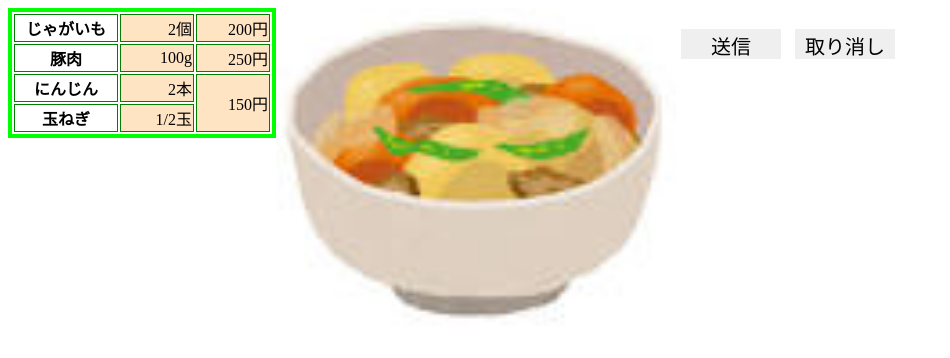
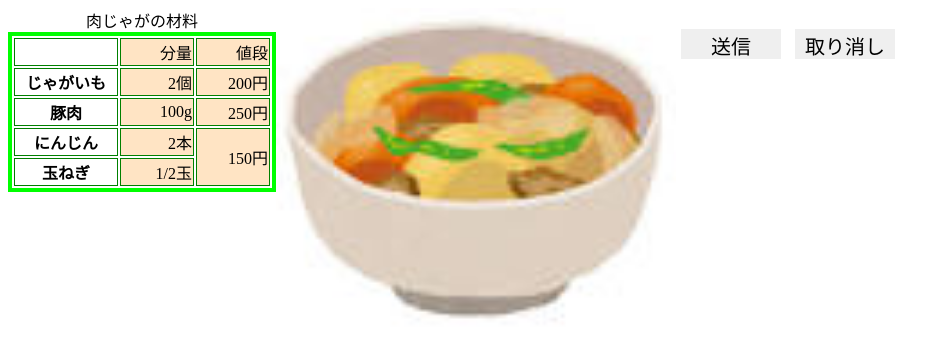
Before and after one commit to alvpia/web1-6, a plain HTML site: page index.html in a window 1280 px wide. Shown: the whole page, without its empty margins (0-950 px from the left). Drawn offline with Linux system fonts and the light colour scheme.

Commit message:
Update index.html

```diff
--- a/index.html
+++ b/index.html
@@ -12,7 +12,16 @@
 <article id="main">
 <section class="niku">
 <table id="jaga">
+<caption>肉じゃがの材料</caption>
+  <colgroup id="cl1"/>
+   <colgroup id="cl2"/>
+   <colgroup id="cl3"/>
 
+
+  <thead>
+    <tr><th></th><td>分量</td><td>値段</td></tr>
+  </thead>
+  <tbody>
   <tr><th>じゃがいも</th><td>2個</td><td>200円</td></tr>
 
 <tr><th>豚肉</th><td>100g</td><td>250円</td></tr>
@@ -20,7 +29,7 @@
 <tr><th>にんじん</th><td>2本</td><td rowspan="2">150円</td></tr>
 
 <tr><th>玉ねぎ</th><td>1/2玉</td></tr>
-
+  </tbody>
 </table>
 </section>
   <section id="ime">
```
